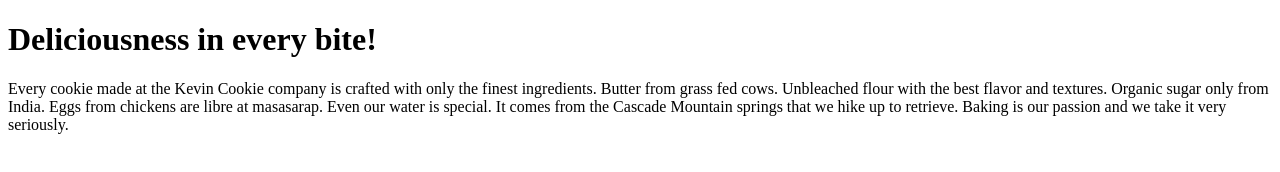
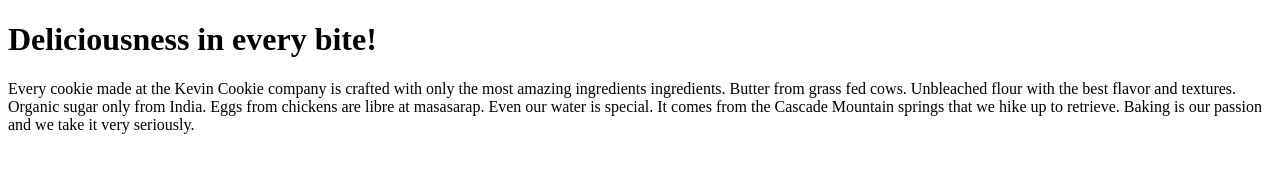
Before and after one commit to Dihms/KevinCookiesCompany.com, a plain HTML site: page index.htm in a window 1280 px wide. Drawn offline with Linux system fonts and the light colour scheme.

Commit message:
update index text

```diff
--- a/index.htm
+++ b/index.htm
@@ -3,7 +3,7 @@
 <body>
 
 <h1>Deliciousness in every bite!</h1>
-<p>Every cookie made at the Kevin Cookie company is crafted with only the finest ingredients. Butter from grass fed cows. Unbleached flour with the best flavor and textures. Organic sugar only from India. Eggs from chickens are libre at masasarap. Even our water is special. It comes from the Cascade Mountain springs that we hike up to retrieve. Baking is our passion and we take it very seriously.</p>
+<p>Every cookie made at the Kevin Cookie company is crafted with only the most amazing ingredients ingredients. Butter from grass fed cows. Unbleached flour with the best flavor and textures. Organic sugar only from India. Eggs from chickens are libre at masasarap. Even our water is special. It comes from the Cascade Mountain springs that we hike up to retrieve. Baking is our passion and we take it very seriously.</p>
 
 </body>
 </html>
```
